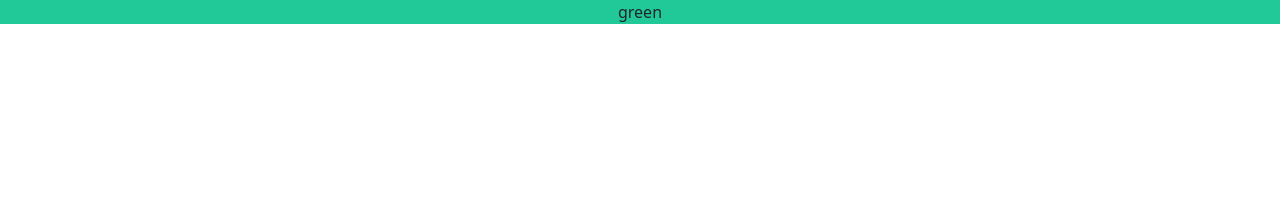
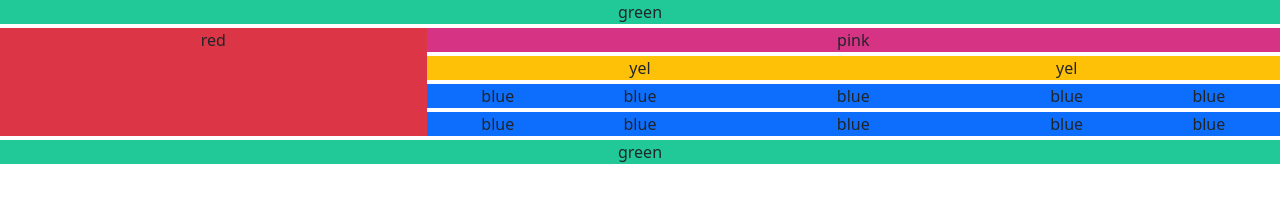
Before and after one commit to saraymaro/Bootstrap, a website: page Web responsive/index3.html in a window 1280 px wide. Drawn offline with nearby package versions, Linux system fonts and the light colour scheme.

Commit message:
bootstrap

```diff
--- a/Web responsive/index3.html
+++ b/Web responsive/index3.html
@@ -9,6 +9,33 @@
 <body>
     <div class="container-fluid text-center">
         <div class="row">
+            <div class="col-12 bg-primary mb-1">green</div>
+        </div>
+        <div class="row">
+            <div class="col-xs-12 col-sm-4 bg-secondary mb-1  ">red</div>
+            <div class="col-xs-12 col-sm-8">
+                <div class="row">
+                    <div class="col-12 bg-success mb-1">pink</div>
+                </div>
+                <div class="row">
+                    <div class="col-xs-12 col-sm-6 bg-info ms mb-1 ">yel</div>
+                    <div class="col-xs-12 col-sm-6 bg-info mb-1">yel</div>
+                </div>
+                <div class="row">
+                    <div class="col-xs-6 col-sm-4 col-md-2 bg-warning mb-1">blue</div>
+                    <div class="col-xs-6 col-sm-4 col-md-2 bg-warning mb-1">blue</div>
+                    <div class="col-xs-2 col-sm-4 bg-warning mb-1">blue</div>
+                    <div class="col-xs-2 col-sm-4 col-md-2 bg-warning mb-1">blue</div>
+                    <div class="col-xs-2 col-sm-4 col-md-2 bg-warning mb-1">blue</div>
+                </div>
+                <div class="row">
+                    <div class="col-xs-6 col-sm-4 col-md-2 bg-warning mb-1">blue</div>
+                    <div class="col-xs-6 col-sm-4 col-md-2 bg-warning mb-1">blue</div>
+                    <div class="col-xs-6 col-sm-4 bg-warning mb-1">blue</div>
+                    <div class="col-xs-6 col-sm-4 col-md-2 bg-warning mb-1">blue</div>
+                    <div class="col-xs-6 col-sm-4 col-md-2 bg-warning mb-1">blue</div>
+                </div>
+            </div>
             <div class="col-12 bg-primary">green</div>
         </div>
     </div>
--- a/Web responsive/style3.scss
+++ b/Web responsive/style3.scss
@@ -3,4 +3,7 @@ $secondary: #dc3545;
 $success: #d63384;
 $info: #ffc107;
 $warning: #0d6efd;
+$danger: #dc3545;
+$light: white;
+$dark: lightgrey;
 @import "./node_modules/bootstrap/scss/bootstrap.scss";
```
